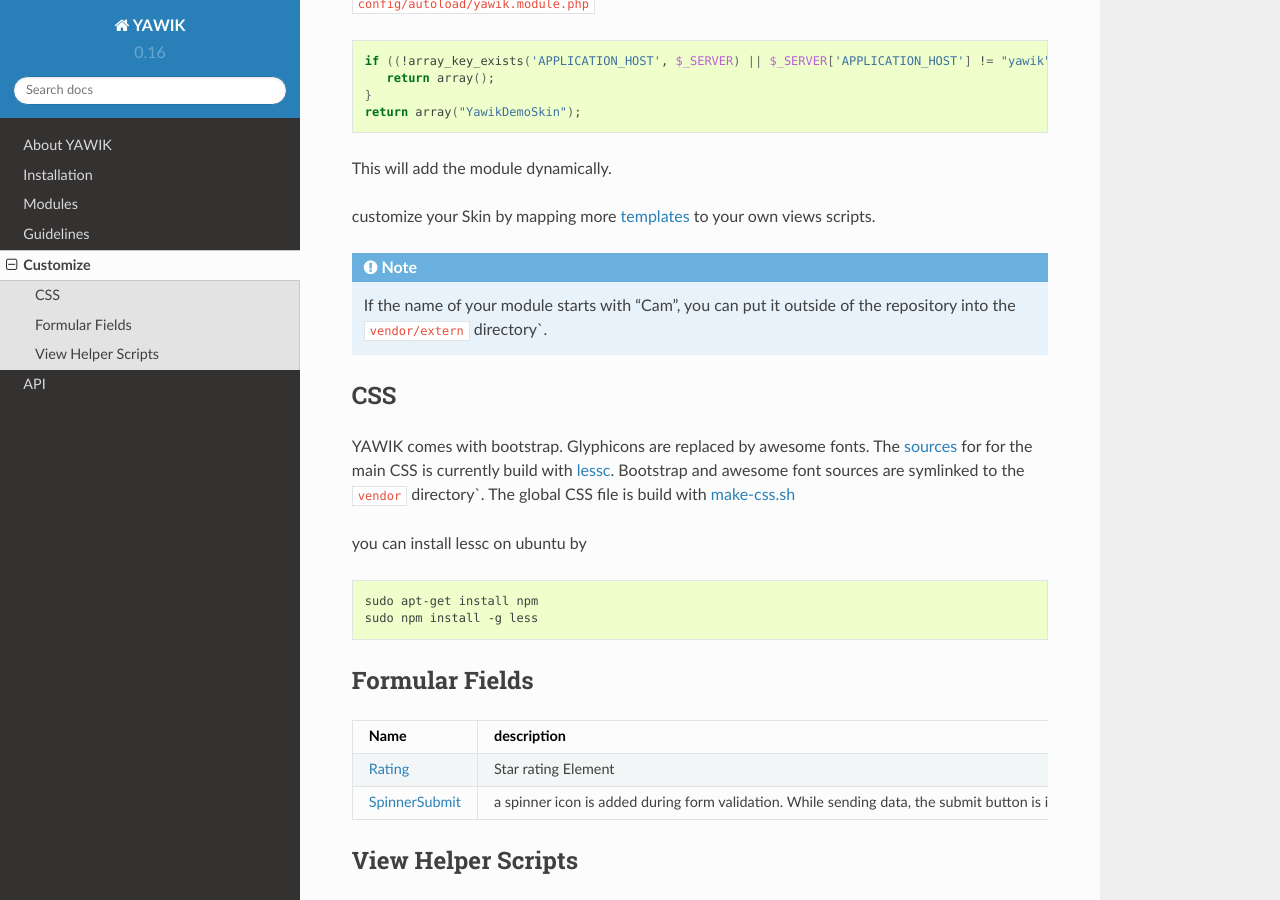
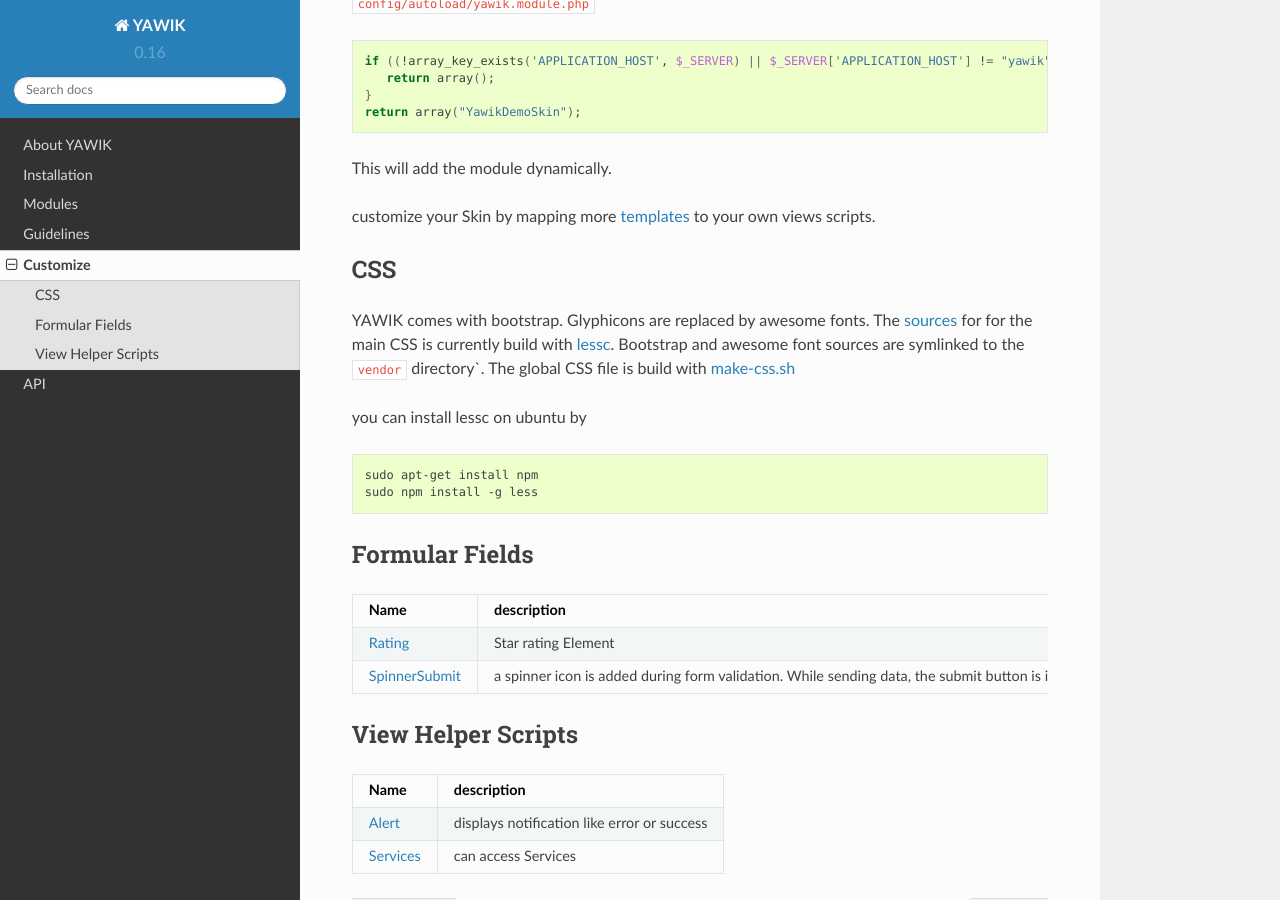
Before and after one commit to cross-solution/YawikDocs, a Sphinx documentation site: the page built from source/customize.rst, in a window 1280 px wide and 900 px high, scrolled down 683 px. Built offline with Sphinx 7.4.7 and the Read the Docs theme 2.0.0, drawn with Linux system fonts in a browser that asks for light colours; comment, search, counter and statistics services are not loaded.

Commit message:
removed vendor/extern note

```diff
--- a/source/customize.rst
+++ b/source/customize.rst
@@ -44,11 +44,6 @@
 .. _YawikDemoSkin: https://github.com/cbleek/YawikDemoSkin
 
 customize your Skin by mapping more :ref:`templates <templates>` to your own views scripts.
-
-.. note::
-
-   If the name of your module starts with "Cam", you can put it outside of the
-   repository into the ``vendor/extern`` directory`.
 
 
 CSS
```
